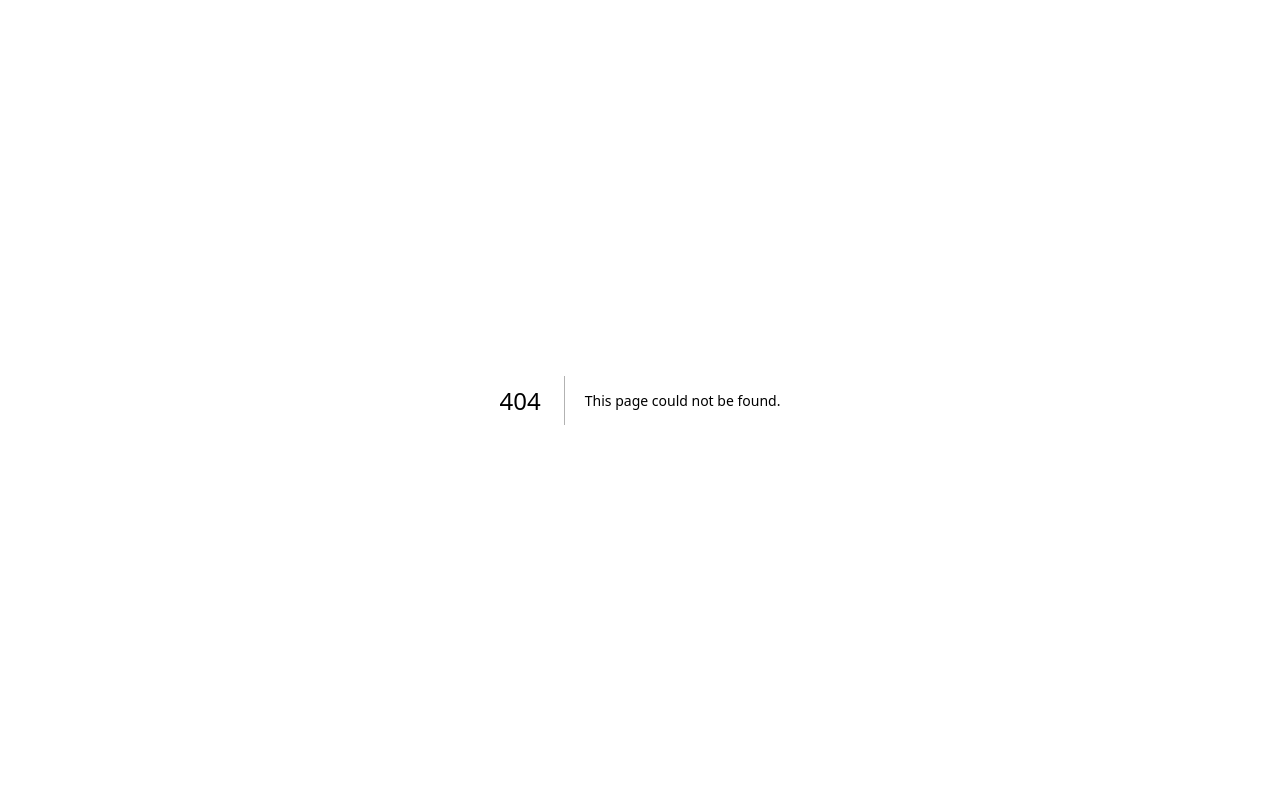
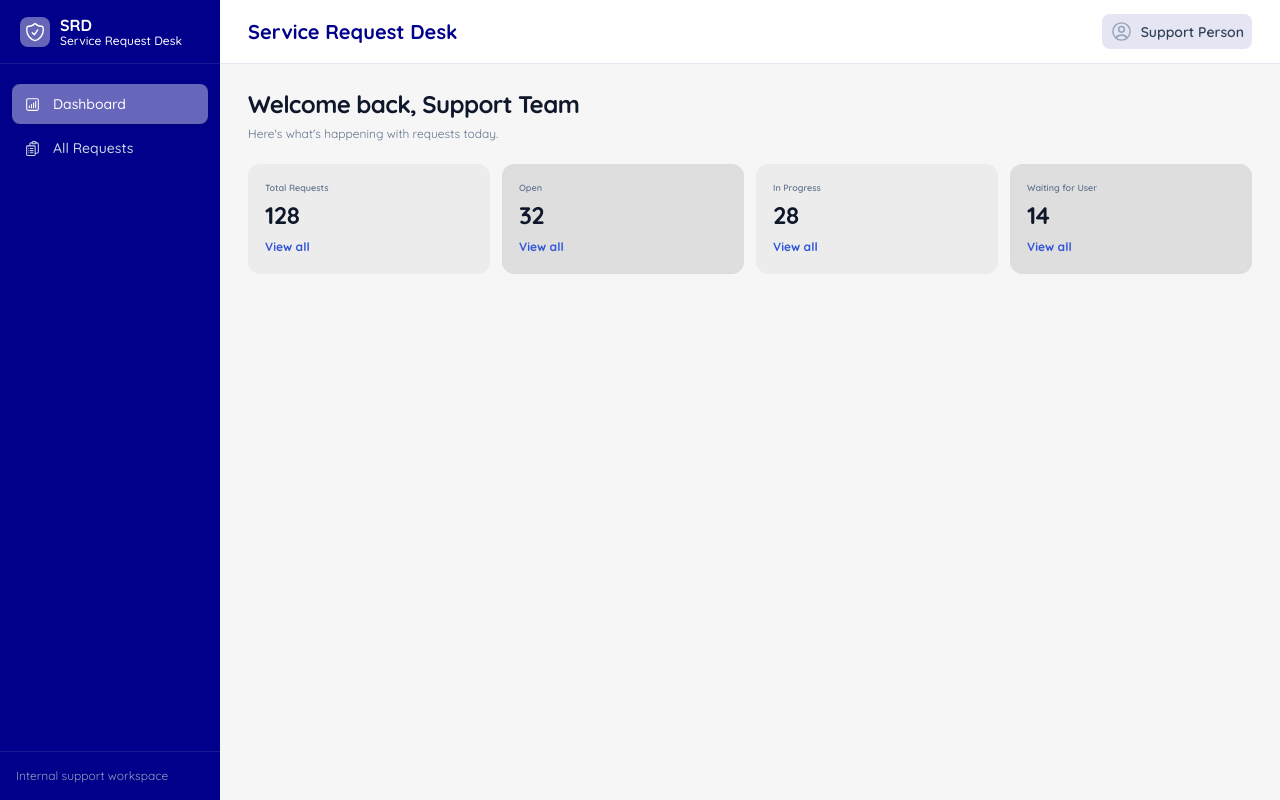
Before and after one commit to MujahidEmon/service-request-desk, a Next.js app in the folder frontend/: page /provider in a window 1280 px wide. Before the commit this address had no page. Built offline with nearby package versions, Linux system fonts and the light colour scheme.

Commit message:
provider page layout ready

```diff
--- a/frontend/src/app/components/Brand.jsx
+++ /dev/null
@@ -1,20 +0,0 @@
-import Link from "next/link";
-import { HiOutlineShieldCheck } from "react-icons/hi2";
-
-export default function Brand({ compact = false }) {
-  return (
-    <Link href="/" className="flex items-center gap-2.5">
-      <span className="grid size-8 shrink-0 place-items-center rounded-lg bg-[#3156d8]/10 text-[#3156d8]">
-        <HiOutlineShieldCheck size={21} />
-      </span>
-      <span className={compact ? "hidden" : "block"}>
-        <span className="block text-[13px] font-extrabold leading-none tracking-tight text-slate-900">
-          SRD
-        </span>
-        <span className="mt-0.5 block text-[8px] font-medium leading-none text-slate-500">
-          Service Request Desk
-        </span>
-      </span>
-    </Link>
-  );
-}
--- /dev/null
+++ b/frontend/src/app/components/PageHeader.jsx
@@ -0,0 +1,20 @@
+export default function PageHeader({ eyebrow, title, description, action }) {
+  return (
+    <div className="mb-5 flex flex-col gap-3 sm:flex-row sm:items-end sm:justify-between">
+      <div>
+        {eyebrow && (
+          <p className="mb-1 text-[10px] font-semibold uppercase tracking-[0.14em] text-[#3156d8]">
+            {eyebrow}
+          </p>
+        )}
+        <h1 className="text-xl font-extrabold tracking-tight text-slate-900 sm:text-2xl">
+          {title}
+        </h1>
+        {description && (
+          <p className="mt-1 text-xs leading-5 text-slate-500">{description}</p>
+        )}
+      </div>
+      {action}
+    </div>
+  );
+}
--- /dev/null
+++ b/frontend/src/app/components/ProviderShell.jsx
@@ -0,0 +1,63 @@
+"use client";
+
+import Link from "next/link";
+import { usePathname } from "next/navigation";
+import {
+  HiOutlineChartBarSquare,
+  HiOutlineClipboardDocumentList,
+  HiOutlineChevronRight,
+} from "react-icons/hi2";
+import SrdNavIcon from "./SrdNavIcon";
+
+const navItems = [
+  { href: "/provider", label: "Dashboard", icon: HiOutlineChartBarSquare },
+  { href: "/provider/requests", label: "All Requests", icon: HiOutlineClipboardDocumentList },
+
+];
+
+export default function ProviderShell({ children }) {
+  const pathname = usePathname();
+
+  return (
+    <div className="min-h-screen">
+      <aside className="fixed inset-y-0   hidden w-55 flex-col bg-primary text-white lg:flex">
+        <div className="flex h-16 items-center border-b border-white/10 px-5">
+          <SrdNavIcon></SrdNavIcon>
+        </div>
+
+        <nav className="flex-1 space-y-1 px-3 py-5">
+          {navItems.map((item) => {
+            const Icon = item.icon;
+            const active =
+              (pathname === item.href ||
+                (item.href !== "/provider" && pathname.startsWith(item.href)));
+
+            return (
+              <Link
+                key={item.label}
+                href={item.href}
+                className={`flex h-10 items-center gap-3 rounded-lg px-3 text-sm font-medium transition ${
+                  active
+                    ? "bg-white/40 text-white shadow-sm"
+                    : "text-slate-300 hover:bg-white/5 hover:text-white"
+                }`}
+              >
+                <Icon size={17} />
+                <span>{item.label}</span>
+                {item.label === "Reports" && (
+                  <HiOutlineChevronRight className="ml-auto" size={14} />
+                )}
+              </Link>
+            );
+          })}
+        </nav>
+
+        <div className="border-t border-white/10 p-4 text-xs   leading-4 text-slate-400">
+          Internal support workspace
+        </div>
+      </aside>
+
+      <main className="min-h-screen lg:pl-55">{children}</main>
+    </div>
+  );
+}
--- a/frontend/src/app/components/RequestUserView.jsx
+++ b/frontend/src/app/components/RequestUserView.jsx
@@ -96,13 +96,3 @@ function InfoRow({ icon: Icon, label, children }) {
     </div>
   );
 }
-
-function HiOutlineInformationCircleSafe({ size }) {
-  return (
-    <svg width={size} height={size} viewBox="0 0 24 24" fill="none" className="shrink-0">
-      <circle cx="12" cy="12" r="9" stroke="currentColor" strokeWidth="1.8" />
-      <path d="M12 10.5V16" stroke="currentColor" strokeWidth="1.8" strokeLinecap="round" />
-      <circle cx="12" cy="7.5" r="1" fill="currentColor" />
-    </svg>
-  );
-}
--- /dev/null
+++ b/frontend/src/app/components/SrdNavIcon.jsx
@@ -0,0 +1,20 @@
+import Link from "next/link";
+import { HiOutlineShieldCheck } from "react-icons/hi2";
+
+export default function SrdNavIcon() {
+  return (
+    <Link href="/" className="flex items-center gap-2.5">
+      <div className="p-1 shrink-0 place-items-center rounded-lg bg-white/40">
+        <HiOutlineShieldCheck size={22} />
+      </div>
+      <div className="flex flex-col items-start">
+        <div className="block text-md font-extrabold leading-none">
+          SRD
+        </div>
+        <div className="mt-0.5 block text-xs font-medium leading-none">
+          Service Request Desk
+        </div>
+      </div>
+    </Link>
+  );
+}
--- /dev/null
+++ b/frontend/src/app/components/StatCard.jsx
@@ -0,0 +1,21 @@
+import Link from "next/link";
+
+export default function StatCard({ label, value, card }) {
+  const cards = {
+    odd: "border-base-200 bg-base-200/90",
+    even: "border-base-300 bg-base-300/90",
+  };
+
+  return (
+    <div className={`rounded-xl border p-4 ${cards[card]}`}>
+      <p className="text-[9px] font-semibold text-slate-500">{label}</p>
+      <p className="mt-1 text-2xl font-black tracking-tight text-slate-900">{value}</p>
+      <Link
+        href="/provider/requests"
+        className="mt-2 inline-block text-xs font-bold text-[#3156d8] hover:text-black"
+      >
+        View all
+      </Link>
+    </div>
+  );
+}
--- a/frontend/src/app/components/StatusBadge.jsx
+++ b/frontend/src/app/components/StatusBadge.jsx
@@ -3,7 +3,7 @@ import { getStatusClass, getPriorityClass } from "@/lib/data";
 export function StatusBadge({ status }) {
   return (
     <span
-      className={`inline-flex whitespace-nowrap rounded-md px-2 py-1  font-bold ${getStatusClass(
+      className={`inline-flex text-xs whitespace-nowrap rounded-md px-2 py-1  font-bold ${getStatusClass(
         status
       )}`}
     >
@@ -15,7 +15,7 @@ export function StatusBadge({ status }) {
 export function PriorityBadge({ priority }) {
   return (
     <span
-      className={`inline-flex whitespace-nowrap rounded-md px-2 py-1  font-bold ${getPriorityClass(
+      className={`inline-flex text-sm whitespace-nowrap rounded-md px-2 py-1  font-bold ${getPriorityClass(
         priority
       )}`}
     >
--- /dev/null
+++ b/frontend/src/app/provider/page.jsx
@@ -0,0 +1,29 @@
+import Link from "next/link";
+import PageHeader from "../components/PageHeader";
+import ProviderShell from "../components/ProviderShell";
+import TopBar from "../components/TopBar";
+import StatCard from "../components/StatCard";
+
+export default function ProviderDashboardPage() {
+  return (
+    <ProviderShell>
+      <TopBar role="Support Person" />
+
+      <div className="mx-auto  px-4 py-6 sm:px-7">
+        <PageHeader
+          title="Welcome back, Support Team"
+          description="Here's what's happening with requests today."
+        />
+
+        <div className="grid gap-3 grid-cols-2 lg:grid-cols-4">
+          <StatCard label="Total Requests" value="128" card='odd' />
+          <StatCard label="Open" value="32" card='even' />
+          <StatCard label="In Progress" value="28" card='odd' />
+          <StatCard label="Waiting for User" value="14"card='even' />
+        </div>
+
+
+      </div>
+    </ProviderShell>
+  );
+}
--- a/frontend/src/pages/Homepage/Homepage.jsx
+++ b/frontend/src/pages/Homepage/Homepage.jsx
@@ -45,7 +45,7 @@ const Homepage = () => {
                         <h2 className="card-title">I'm a Support Person</h2>
                         <p className="text-black/70">Manage and Resolve Service Requests</p>
                         <div className="card-actions">
-                            <button className="btn btn-primary">Continue as a Support</button>
+                            <Link href={'/provider'} className="btn btn-primary">Continue as a Support</Link>
                         </div>
                     </div>
                 </div>
```
